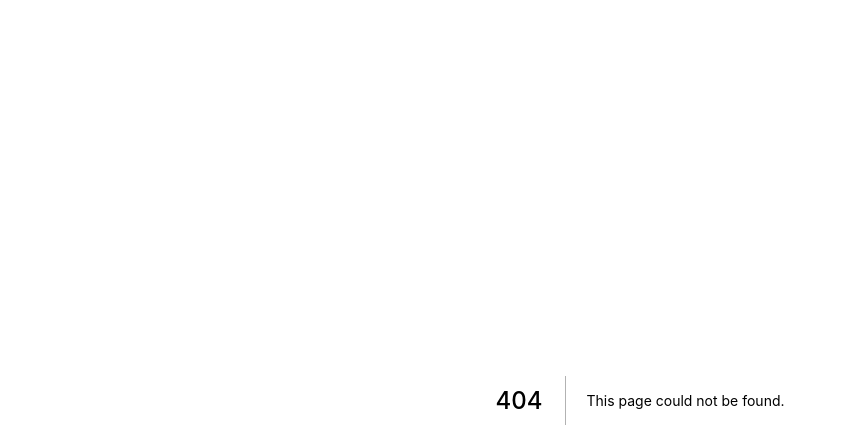
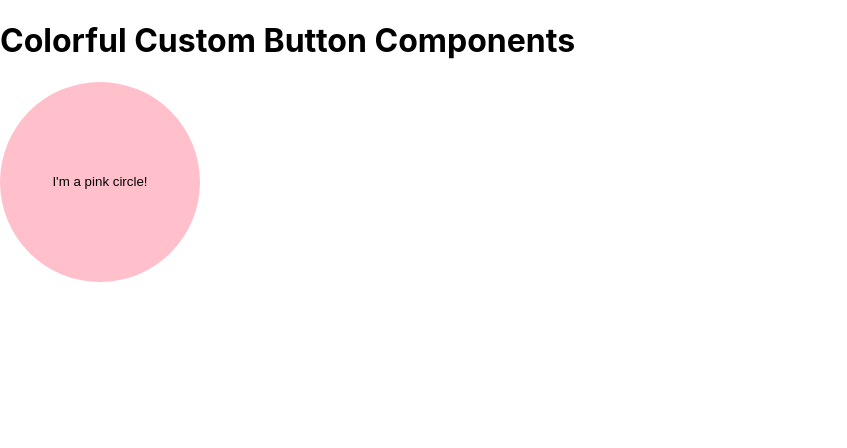
Before and after one commit to pucrs-poli/constr-sw-2022-1-front, a Next.js app: page /reservations in a window 1280 px wide. Before the commit this address had no page. Shown: the top 448 px of the page, without its empty margins (0-847 px from the left). Built offline with nearby package versions, Linux system fonts and the light colour scheme.

Commit message:
add custom button component and reservations page template

```diff
--- /dev/null
+++ b/src/components/CustomButtonComponent.js
@@ -0,0 +1,20 @@
+// import css file
+
+const Button = ({border, color, children, height, onClick, radius, width}) => {
+  return (
+    <button
+      onClick={onClick}
+      style={{
+         backgroundColor: color,
+         border,
+         borderRadius: radius,
+         height,
+         width
+      }}
+    >
+    {children}
+    </button>
+  );
+}
+
+export default Button;
--- /dev/null
+++ b/src/pages/reservations.js
@@ -0,0 +1,18 @@
+import Button from "../components/CustomButtonComponent";
+
+export default function Reservations() {
+    return (
+      <>
+        <h1>Colorful Custom Button Components</h1>
+        <Button
+          border="none"
+          color="pink"
+          height = "200px"
+          onClick={() => alert("You clicked on the pink circle!")}
+          radius = "50%"
+          width = "200px"
+          children = "I'm a pink circle!"
+        />
+      </>
+    );
+}
```
Also changed, not shown: 1 other file (tests, documents, lock files or other folders).
